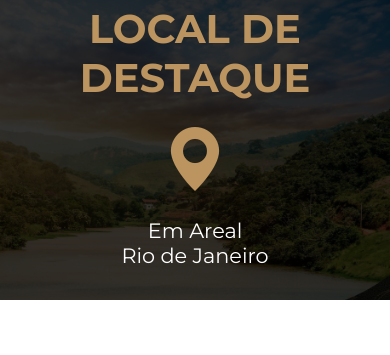
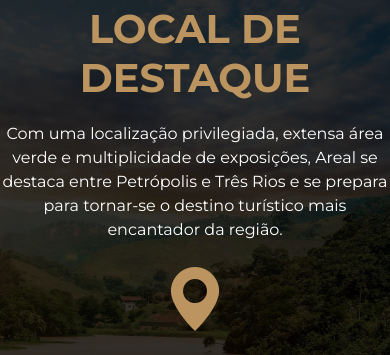
Before and after one commit to quintaportuguesa/quintaportuguesa.github.io, a plain HTML site: page index.html in a window 390 px wide. Shown: the part 2220-2575 px from the top of the page. Drawn offline with nearby package versions, Linux system fonts and the light colour scheme.

Commit message:
Add files via upload

```diff
--- a/css/styles.css
+++ b/css/styles.css
@@ -364,7 +364,7 @@
   }
 
   #about-location p {
-    display: none;
+    margin-top: 20px;
   }
 
   /* Event details container */
```
